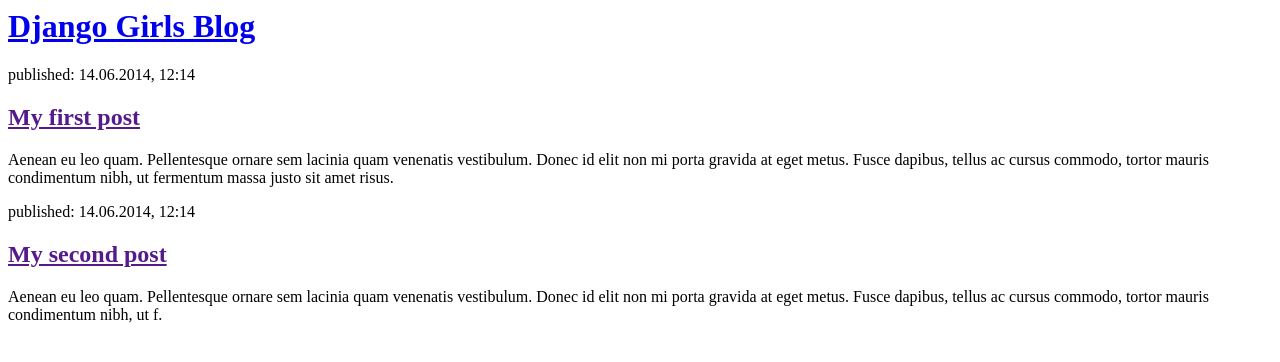
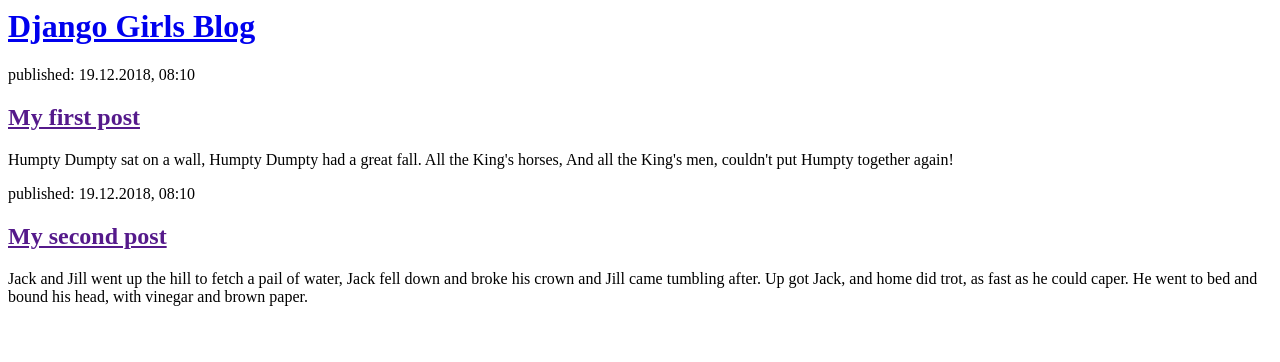
Before and after one commit to nicolemoore92/my-first-blog, a Django app: page / in a window 1280 px wide. Shown: the top 362 px of the page. Run offline with Django 3.2, Linux system fonts and the light colour scheme.

Commit message:
Update to the HTML for the site.

```diff
--- a/blog/templates/blog/post_list.html
+++ b/blog/templates/blog/post_list.html
@@ -8,15 +8,15 @@
     </div>
 
     <div>
-      <p>published: 14.06.2014, 12:14</p>
+      <p>published: 19.12.2018, 08:10</p>
       <h2><a href="">My first post</a></h2>
-      <p>Aenean eu leo quam. Pellentesque ornare sem lacinia quam venenatis vestibulum. Donec id elit non mi porta gravida at eget metus. Fusce dapibus, tellus ac cursus commodo, tortor mauris condimentum nibh, ut fermentum massa justo sit amet risus.</p>
+      <p>Humpty Dumpty sat on a wall, Humpty Dumpty had a great fall. All the King's horses, And all the King's men, couldn't put Humpty together again!</p>
     </div>
 
     <div>
-      <p>published: 14.06.2014, 12:14</p>
+      <p>published: 19.12.2018, 08:10</p>
       <h2><a href="">My second post</a></h2>
-      <p>Aenean eu leo quam. Pellentesque ornare sem lacinia quam venenatis vestibulum. Donec id elit non mi porta gravida at eget metus. Fusce dapibus, tellus ac cursus commodo, tortor mauris condimentum nibh, ut f.</p>
+      <p>Jack and Jill went up the hill to fetch a pail of water, Jack fell down and broke his crown and Jill came tumbling after. Up got Jack, and home did trot, as fast as he could caper. He went to bed and bound his head, with vinegar and brown paper.</p>
     </div>
   </body>
 </html>
```
